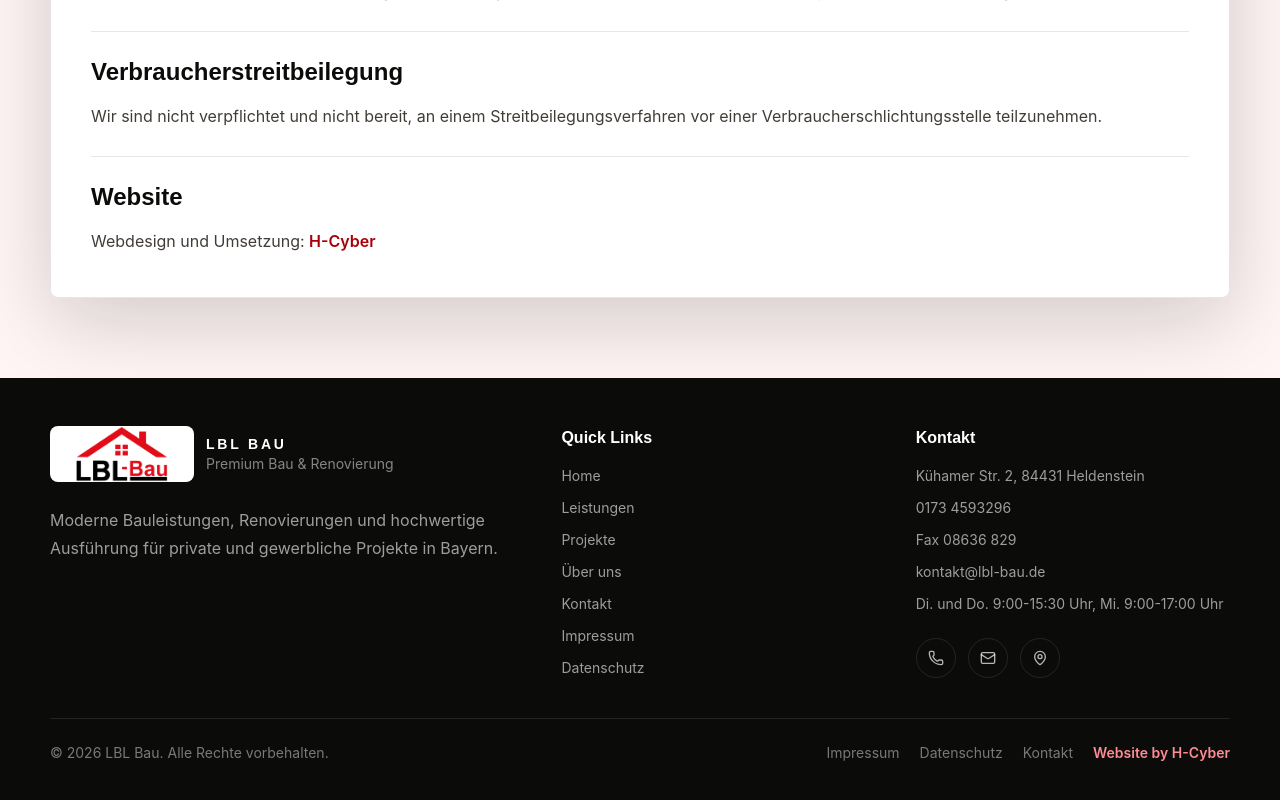
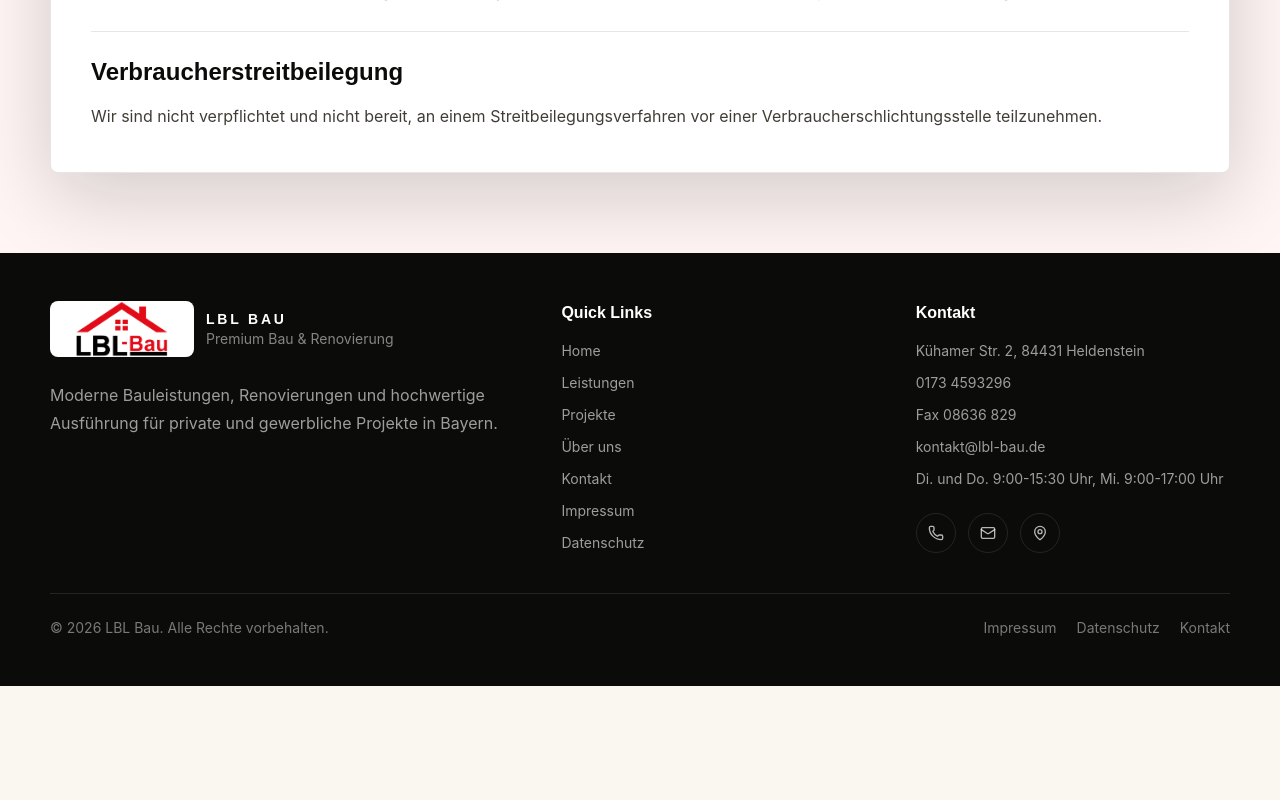
Before and after one commit to harishrvicfit-alt/lbl-bau, a Next.js app: page /impressum in a window 1280 px wide. Shown: the part 1232-2032 px from the top of the page. After the commit the page ends 1918 px from the top, so only its background shows below. Built offline with nearby package versions, Linux system fonts and the light colour scheme.

Commit message:
fix: remove H-Cyber attribution and data handling

```diff
--- a/app/api/contact/route.ts
+++ b/app/api/contact/route.ts
@@ -1,6 +1,8 @@
 import { NextResponse } from "next/server";
 
-const recipientEmail = process.env.CONTACT_TO_EMAIL ?? "info@h-cyber.de";
+import { company } from "@/lib/company";
+
+const recipientEmail = process.env.CONTACT_TO_EMAIL ?? company.email;
 const senderEmail =
   process.env.CONTACT_FROM_EMAIL ?? "LBL Bau Website <onboarding@resend.dev>";
 
@@ -69,7 +71,7 @@ export async function POST(request: Request) {
   }
 
   return NextResponse.json({
-    message: `Danke. Ihre Anfrage wurde an ${recipientEmail} gesendet.`,
+    message: "Danke. Ihre Anfrage wurde erfolgreich gesendet.",
   });
 }
 
--- a/app/impressum/page.tsx
+++ b/app/impressum/page.tsx
@@ -105,19 +105,6 @@ export default function ImpressumPage() {
               </p>
             </LegalBlock>
 
-            <LegalBlock title="Website">
-              <p>
-                Webdesign und Umsetzung:{" "}
-                <a
-                  href={company.creditUrl}
-                  target="_blank"
-                  rel="noreferrer"
-                  className="font-semibold text-sand-700 underline-offset-4 hover:underline"
-                >
-                  {company.creditName}
-                </a>
-              </p>
-            </LegalBlock>
           </div>
         </section>
       </main>
--- a/lib/company.ts
+++ b/lib/company.ts
@@ -17,9 +17,6 @@ export const company = {
   website: "https://www.lblbau.de",
   officeHours: "Di. und Do. 9:00-15:30 Uhr, Mi. 9:00-17:00 Uhr",
   mapQuery: "Kühamer Str. 2, 84431 Heldenstein, Germany",
-  creditName: "H-Cyber",
-  creditUrl: "https://h-cyber.de",
-  contactFormRecipient: "info@h-cyber.de",
 };
 
 export const fullAddress = `${company.street}, ${company.postalCode} ${company.city}`;
--- a/lib/i18n.tsx
+++ b/lib/i18n.tsx
@@ -131,7 +131,6 @@ export const copy = {
       route: "Route",
       routeAria: "Adresse in Google Maps öffnen",
       rights: "Alle Rechte vorbehalten.",
-      websiteBy: "Website by",
     },
   },
   hr: {
@@ -242,7 +241,6 @@ export const copy = {
       route: "Ruta",
       routeAria: "Otvori adresu na Google Maps",
       rights: "Sva prava pridržana.",
-      websiteBy: "Izrada stranice",
     },
   },
 } as const;
--- a/sections/footer.tsx
+++ b/sections/footer.tsx
@@ -128,14 +128,6 @@ export function Footer() {
             <a href={`mailto:${company.email}`} className="transition hover:text-white">
               Kontakt
             </a>
-            <a
-              href={company.creditUrl}
-              target="_blank"
-              rel="noreferrer"
-              className="font-semibold text-sand-300 transition hover:text-white"
-            >
-              {text.footer.websiteBy} {company.creditName}
-            </a>
           </div>
         </div>
       </div>
```
Also changed, not shown: 1 other file (tests, documents, lock files or other folders).
